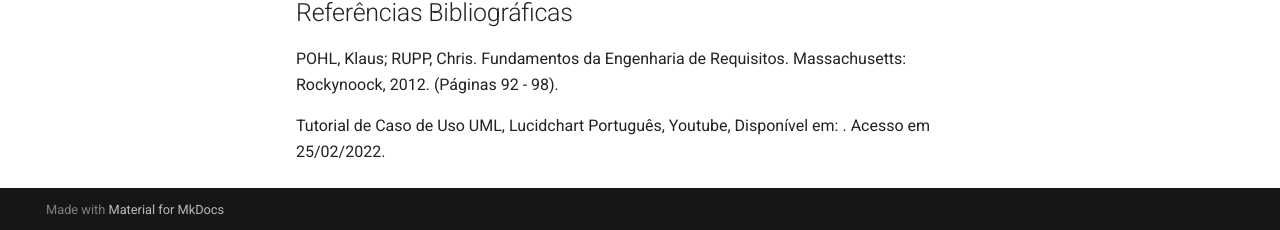
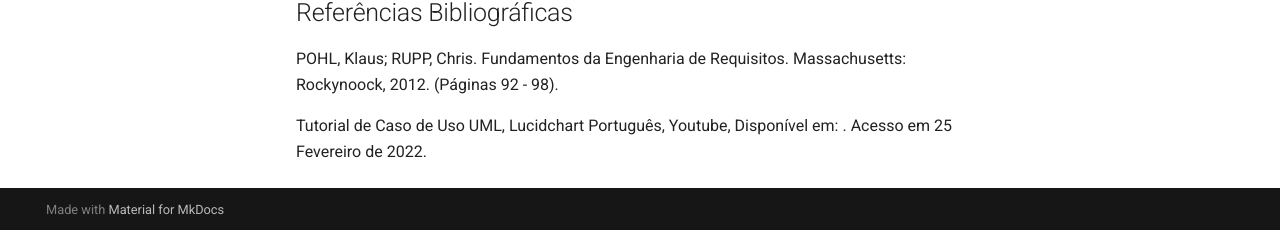
Before and after one commit to Requisitos-de-Software/2021.2-Tembici, an MkDocs documentation site: the page built from docs/modelagem/casos_de_uso.md, in a window 1280 px wide and 900 px high, scrolled down 8461 px. Shown: the part 667-897 px from the top of the window. Built offline with MkDocs 1.6.1 and Material for MkDocs 9.7.7, drawn with Linux system fonts in a browser that asks for light colours; comment, search, counter and statistics services are not loaded.

Commit message:
HOTFIX padronizando refêrencias

```diff
--- a/docs/modelagem/casos_de_uso.md
+++ b/docs/modelagem/casos_de_uso.md
@@ -164,4 +164,4 @@
 
 ## Referências Bibliográficas
 <p> POHL, Klaus; RUPP, Chris. Fundamentos da Engenharia de Requisitos. Massachusetts: Rockynoock, 2012. (Páginas 92 - 98). </p>
-<p>Tutorial de Caso de Uso UML, Lucidchart Português, Youtube, Disponível em: <https://www.youtube.com/watch?v=ab6eDdwS3rA&ab_channel=LucidchartPortugu%C3%AAs>. Acesso em 25/02/2022. </p>
+<p>Tutorial de Caso de Uso UML, Lucidchart Português, Youtube, Disponível em: <https://www.youtube.com/watch?v=ab6eDdwS3rA&ab_channel=LucidchartPortugu%C3%AAs>. Acesso em 25 Fevereiro de 2022. </p>
```
Also changed, not shown: docs/modelo.md (+2 -0 lines).
